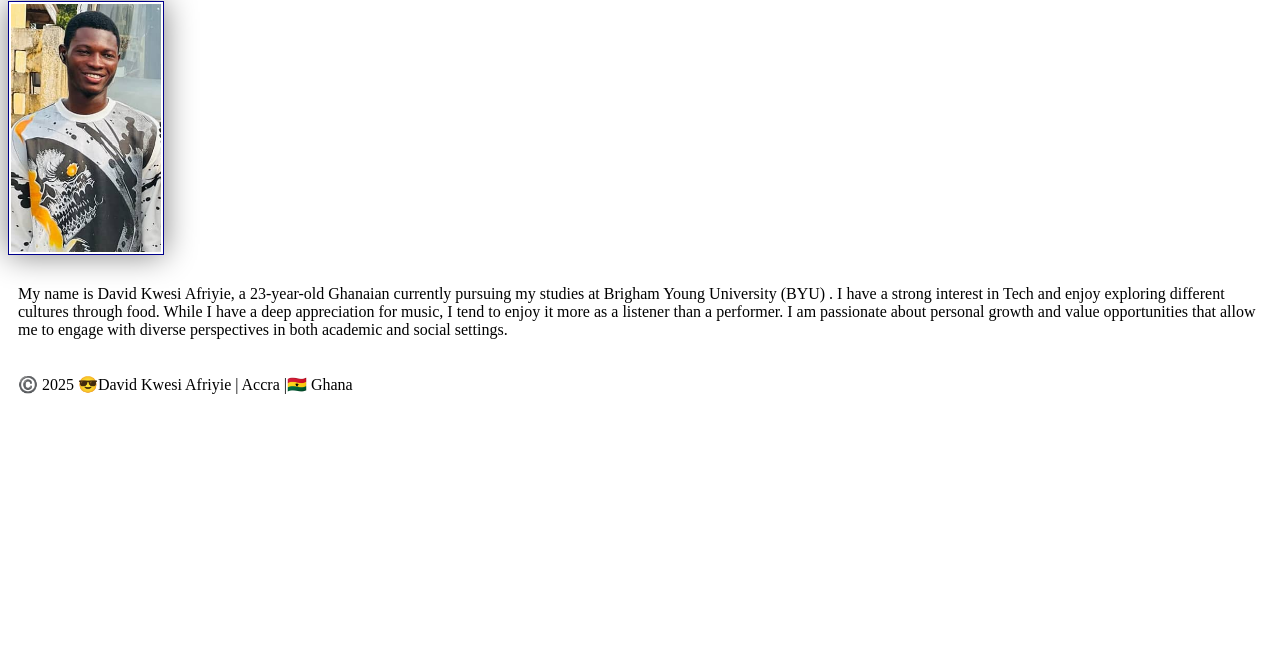
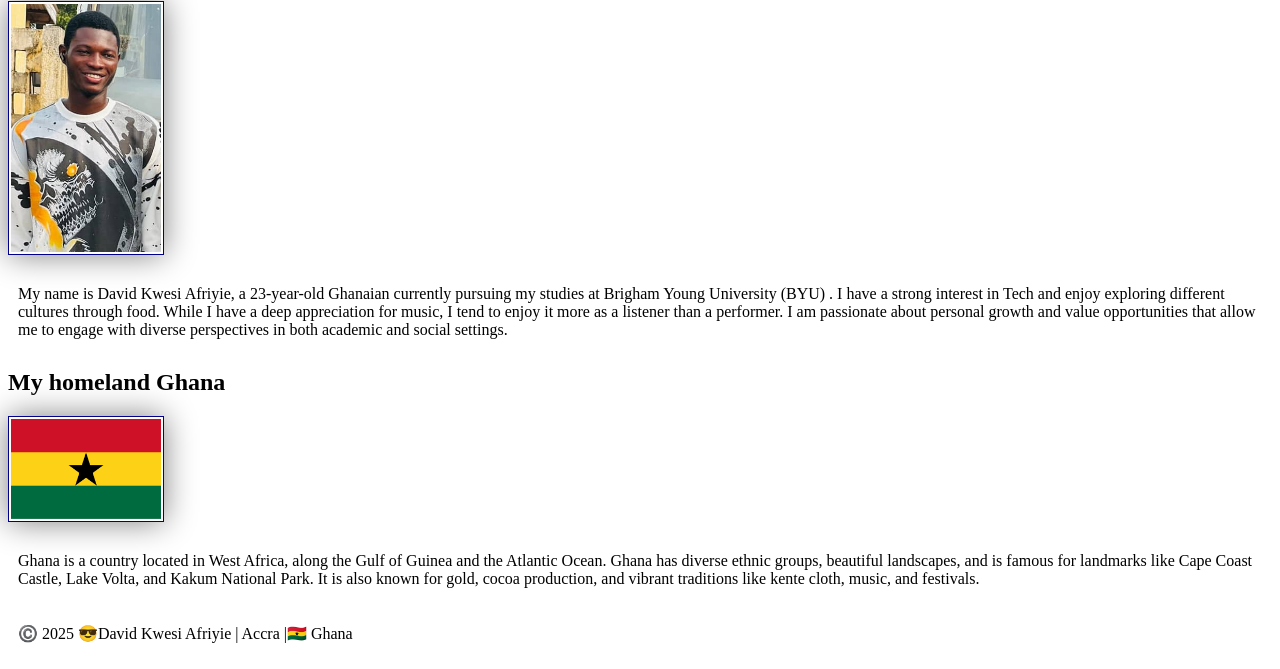
Before and after one commit to Egadavid/wdd130, a plain HTML site: page index.html in a window 1280 px wide. Shown: the part 223-892 px from the top of the page. Before the commit the page ends 800 px from the top, so only its background shows below. Drawn offline with Linux system fonts and the light colour scheme.

Commit message:
index w2 V1

```diff
--- a/index.html
+++ b/index.html
@@ -4,6 +4,8 @@
     <meta charset="UTF-8">
     <meta name="viewport" content="width=device-width, initial-scale=1.0">
     <title>David Kwesi Afriyie</title>
+    <meta name="description" content="This is a new website">
+    <meta name="author" content="David Kwesi Afriyie">
      <link rel="stylesheet" href="styles/styles.css">
 </head>
 <body>
@@ -23,6 +25,15 @@
             in both academic and social settings.
         </p>
     </main>
+    <aside>
+        <h2>
+           My homeland Ghana
+        </h2>
+        <img src="images/download.png" alt="Ghana">
+        <p>Ghana is a country located in West Africa, along the Gulf of Guinea and the Atlantic Ocean. Ghana has diverse ethnic groups, beautiful landscapes, and is famous for landmarks like Cape Coast Castle, Lake Volta, and Kakum National Park. It is also known for gold, cocoa production, and vibrant traditions like kente cloth, music, and festivals.
+        </p>
+
+    </aside>
     <footer>
         <p>©️ 2025  😎David Kwesi Afriyie | Accra |🇬🇭 Ghana</p>
     </footer>
```
